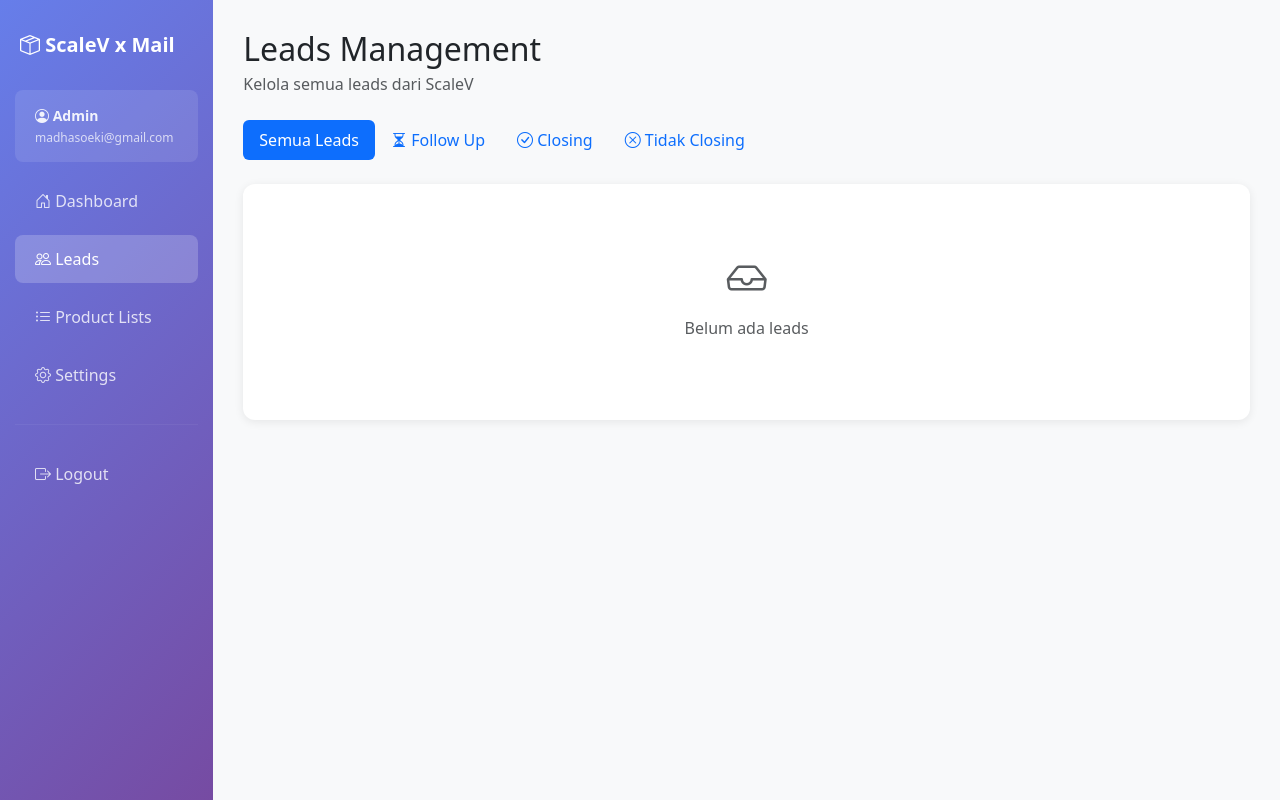
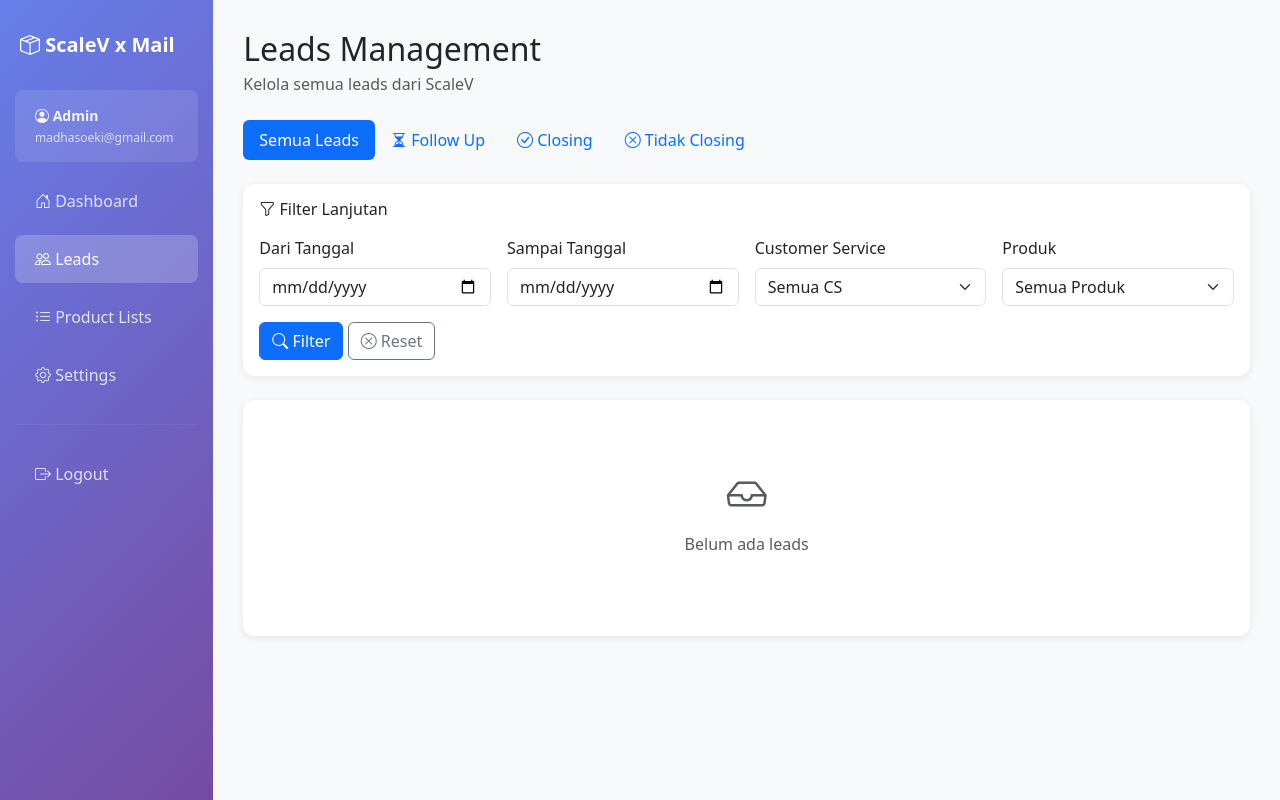
Before and after one commit to madhasoeki/scalevxmailketing, a Flask app: page /leads in a window 1280 px wide. Run offline with Flask 3, Linux system fonts and the light colour scheme; a user stored in the database is signed in; some libraries are stand-ins or nearby versions.

Commit message:
pagination dan fix filter cs

```diff
--- a/app.py
+++ b/app.py
@@ -355,17 +355,121 @@ def edit_product_list(list_id):
 @app.route('/leads')
 @login_required
 def leads():
-    """Leads management"""
+    """Leads management with pagination and filters"""
+    # Get filter parameters
     status_filter = request.args.get('status', 'all')
+    product_filter = request.args.get('product', '')
+    sales_person_filter = request.args.get('sales_person', '')
+    date_from = request.args.get('date_from', '')
+    date_to = request.args.get('date_to', '')
+    page = request.args.get('page', 1, type=int)
+    per_page = 20  # Items per page
 
-    if status_filter == 'all':
-        leads_query = Lead.query
-    else:
-        leads_query = Lead.query.filter_by(status=status_filter)
+    # Debug logging
+    print(f"\n{'='*60}")
+    print(f"📋 LEADS PAGE - Filter Parameters:")
+    print(f"   Status: {status_filter}")
+    print(f"   Product: {product_filter}")
+    print(f"   Sales Person: {sales_person_filter}")
+    print(f"   Date From: {date_from}")
+    print(f"   Date To: {date_to}")
+    print(f"   Page: {page}")
+    print(f"{'='*60}\n")
 
-    leads_list = leads_query.order_by(Lead.created_at.desc()).all()
+    # Build query
+    leads_query = Lead.query
 
-    return render_template('leads.html', leads=leads_list, status_filter=status_filter)
+    # Status filter
+    if status_filter != 'all':
+        leads_query = leads_query.filter_by(status=status_filter)
+        print(f"✓ Applied status filter: {status_filter}")
+
+    # Product filter (by product name or product list ID)
+    if product_filter:
+        # Try to find product list by name
+        product_lists = ProductList.query.filter(
+            ProductList.product_name.ilike(f'%{product_filter}%')
+        ).all()
+
+        if product_lists:
+            product_ids = [p.id for p in product_lists]
+            leads_query = leads_query.filter(Lead.product_list_id.in_(product_ids))
+            print(f"✓ Applied product filter: {product_filter} (found {len(product_lists)} product lists)")
+        else:
+            print(f"⚠️  Product filter '{product_filter}' matched no product lists")
+
+    # Sales person filter
+    if sales_person_filter:
+        leads_query = leads_query.filter(
+            Lead.sales_person_name.ilike(f'%{sales_person_filter}%')
+        )
+        print(f"✓ Applied sales person filter: {sales_person_filter}")
+
+    # Date range filter
+    if date_from:
+        try:
+            from datetime import datetime
+            date_from_obj = datetime.strptime(date_from, '%Y-%m-%d')
+            leads_query = leads_query.filter(Lead.created_at >= date_from_obj)
+            print(f"✓ Applied date from filter: {date_from}")
+        except ValueError:
+            print(f"⚠️  Invalid date_from format: {date_from}")
+            pass
+
+    if date_to:
+        try:
+            from datetime import datetime
+            date_to_obj = datetime.strptime(date_to, '%Y-%m-%d')
+            # Add 1 day to include the entire end date
+            from datetime import timedelta
+            date_to_obj = date_to_obj + timedelta(days=1)
+            leads_query = leads_query.filter(Lead.created_at < date_to_obj)
+            print(f"✓ Applied date to filter: {date_to}")
+        except ValueError:
+            print(f"⚠️  Invalid date_to format: {date_to}")
+            pass
+
+    # Order by newest first
+    leads_query = leads_query.order_by(Lead.created_at.desc())
+
+    # Count before pagination
+    total_before_pagination = leads_query.count()
+    print(f"\n📊 Query Results: {total_before_pagination} leads matched filters")
+
+    # Paginate
+    pagination = leads_query.paginate(page=page, per_page=per_page, error_out=False)
+    leads_list = pagination.items
+
+    print(f"📄 Page {page}: Showing {len(leads_list)} leads\n")
+
+    # Get unique products and sales people from existing leads for filter dropdowns
+    unique_products = db.session.query(
+        ProductList.product_name
+    ).join(Lead).distinct().order_by(ProductList.product_name).all()
+    unique_products = [p[0] for p in unique_products if p[0]]
+
+    unique_sales_people = db.session.query(
+        Lead.sales_person_name
+    ).filter(Lead.sales_person_name.isnot(None)).distinct().order_by(Lead.sales_person_name).all()
+    unique_sales_people = [s[0] for s in unique_sales_people if s[0]]
+
+    print(f"🎯 Filter Options:")
+    print(f"   Unique Products: {unique_products}")
+    print(f"   Unique Sales People: {unique_sales_people}")
+    print(f"{'='*60}\n")
+
+    return render_template(
+        'leads.html',
+        leads=leads_list,
+        pagination=pagination,
+        status_filter=status_filter,
+        product_filter=product_filter,
+        sales_person_filter=sales_person_filter,
+        date_from=date_from,
+        date_to=date_to,
+        unique_products=unique_products,
+        unique_sales_people=unique_sales_people
+    )
 
 @app.route('/leads/<int:lead_id>')
 @login_required
@@ -375,6 +479,64 @@ def lead_detail(lead_id):
     history = LeadHistory.query.filter_by(lead_id=lead_id).order_by(LeadHistory.created_at.desc()).all()
 
     return render_template('lead_detail.html', lead=lead, history=history)
+
+@app.route('/debug/leads-data')
+@login_required
+def debug_leads_data():
+    """Debug endpoint to check leads and sales person data"""
+    leads = Lead.query.all()
+
+    debug_info = {
+        'total_leads': len(leads),
+        'leads_sample': [],
+        'unique_sales_people_from_db': [],
+        'sales_person_stats': {},
+        'product_lists_with_cs': []
+    }
+
+    # Get sample leads
+    for lead in leads[:10]:  # First 10 leads
+        debug_info['leads_sample'].append({
+            'id': lead.id,
+            'order_id': lead.order_id,
+            'name': lead.name,
+            'email': lead.email,
+            'sales_person_name': lead.sales_person_name,
+            'sales_person_email': lead.sales_person_email,
+            'product_list_id': lead.product_list_id,
+            'product_name': lead.product_list.product_name if lead.product_list else None,
+            'status': lead.status,
+            'created_at': lead.created_at.isoformat() if lead.created_at else None
+        })
+
+    # Get unique sales people from database (same query as in leads route)
+    unique_sp = db.session.query(
+        Lead.sales_person_name
+    ).filter(Lead.sales_person_name.isnot(None)).distinct().order_by(Lead.sales_person_name).all()
+    debug_info['unique_sales_people_from_db'] = [s[0] for s in unique_sp if s[0]]
+
+    # Count leads per sales person
+    for sp_name in debug_info['unique_sales_people_from_db']:
+        count = Lead.query.filter_by(sales_person_name=sp_name).count()
+        debug_info['sales_person_stats'][sp_name] = count
+
+    # Count leads with NULL sales_person_name
+    null_count = Lead.query.filter(Lead.sales_person_name.is_(None)).count()
+    debug_info['sales_person_stats']['NULL (no sales person)'] = null_count
+
+    # Get product lists with their CS configuration
+    product_lists = ProductList.query.all()
+    for pl in product_lists:
+        debug_info['product_lists_with_cs'].append({
+            'id': pl.id,
+            'product_name': pl.product_name,
+            'sales_person_ids': pl.get_sales_person_ids_list(),
+            'sales_person_names': pl.get_sales_person_names_list(),
+            'sales_person_emails': pl.get_sales_person_emails_list(),
+            'is_for_all_sales': pl.is_for_all_sales()
+        })
+
+    return jsonify(debug_info)
 
 @app.route('/leads/<int:lead_id>/test-not-closing', methods=['POST'])
 @login_required
--- a/templates/leads.html
+++ b/templates/leads.html
@@ -36,9 +36,69 @@
     </li>
 </ul>
 
+<!-- Advanced Filters -->
+<div class="card mb-4">
+    <div class="card-body">
+        <h6 class="card-title mb-3">
+            <i class="bi bi-funnel"></i> Filter Lanjutan
+        </h6>
+        <form method="GET" action="{{ url_for('leads') }}" id="filterForm">
+            <input type="hidden" name="status" value="{{ status_filter }}">
+            <div class="row g-3">
+                <div class="col-md-3">
+                    <label for="dateFrom" class="form-label">Dari Tanggal</label>
+                    <input type="date" class="form-control" id="dateFrom" name="date_from" value="{{ date_from }}">
+                </div>
+                <div class="col-md-3">
+                    <label for="dateTo" class="form-label">Sampai Tanggal</label>
+                    <input type="date" class="form-control" id="dateTo" name="date_to" value="{{ date_to }}">
+                </div>
+                <div class="col-md-3">
+                    <label for="salesPerson" class="form-label">Customer Service</label>
+                    <select class="form-select" id="salesPerson" name="sales_person">
+                        <option value="">Semua CS</option>
+                        {% for sp in unique_sales_people %}
+                        <option value="{{ sp }}" {% if sp == sales_person_filter %}selected{% endif %}>
+                            {{ sp }}
+                        </option>
+                        {% endfor %}
+                    </select>
+                </div>
+                <div class="col-md-3">
+                    <label for="product" class="form-label">Produk</label>
+                    <select class="form-select" id="product" name="product">
+                        <option value="">Semua Produk</option>
+                        {% for prod in unique_products %}
+                        <option value="{{ prod }}" {% if prod == product_filter %}selected{% endif %}>
+                            {{ prod }}
+                        </option>
+                        {% endfor %}
+                    </select>
+                </div>
+            </div>
+            <div class="mt-3">
+                <button type="submit" class="btn btn-primary">
+                    <i class="bi bi-search"></i> Filter
+                </button>
+                <a href="{{ url_for('leads', status=status_filter) }}" class="btn btn-outline-secondary">
+                    <i class="bi bi-x-circle"></i> Reset
+                </a>
+            </div>
+        </form>
+    </div>
+</div>
+
 <div class="card">
     <div class="card-body">
-        {% if leads %}
+        {% if pagination.total > 0 %}
+        <!-- Results Info -->
+        <div class="mb-3 text-muted">
+            <small>
+                Menampilkan {{ ((pagination.page - 1) * 20) + 1 }} - {{ min(pagination.page * 20, pagination.total) }}
+                dari {{ pagination.total }} leads
+            </small>
+        </div>
+
         <div class="table-responsive">
             <table class="table table-hover">
                 <thead>
@@ -47,6 +107,7 @@
                         <th>Email</th>
                         <th>Telepon</th>
                         <th>Produk</th>
+                        <th>CS</th>
                         <th>Status</th>
                         <th>Order ID</th>
                         <th>Tanggal</th>
@@ -59,7 +120,8 @@
                         <td><strong>{{ lead.name }}</strong></td>
                         <td>{{ lead.email }}</td>
                         <td>{{ lead.phone or '-' }}</td>
-                        <td>{{ lead.product_list.product_name }}</td>
+                        <td>{{ lead.product_list.product_name if lead.product_list else '-' }}</td>
+                        <td>{{ lead.sales_person_name or '-' }}</td>
                         <td>
                             {% if lead.status == 'follow_up' %}
                                 <span class="badge bg-warning text-dark badge-status">
@@ -105,11 +167,53 @@
                 </tbody>
             </table>
         </div>
+
+        <!-- Pagination -->
+        {% if pagination.pages > 1 %}
+        <nav aria-label="Page navigation" class="mt-4">
+            <ul class="pagination justify-content-center">
+                <!-- Previous Button -->
+                <li class="page-item {% if not pagination.has_prev %}disabled{% endif %}">
+                    <a class="page-link"
+                       href="{{ url_for('leads', status=status_filter, product=product_filter, sales_person=sales_person_filter, date_from=date_from, date_to=date_to, page=pagination.prev_num) if pagination.has_prev else '#' }}">
+                        <i class="bi bi-chevron-left"></i> Previous
+                    </a>
+                </li>
+
+                <!-- Page Numbers -->
+                {% for page_num in pagination.iter_pages(left_edge=1, right_edge=1, left_current=1, right_current=2) %}
+                    {% if page_num %}
+                        <li class="page-item {% if page_num == pagination.page %}active{% endif %}">
+                            <a class="page-link"
+                               href="{{ url_for('leads', status=status_filter, product=product_filter, sales_person=sales_person_filter, date_from=date_from, date_to=date_to, page=page_num) }}">
+                                {{ page_num }}
+                            </a>
+                        </li>
+                    {% else %}
+                        <li class="page-item disabled">
+                            <span class="page-link">...</span>
+                        </li>
+                    {% endif %}
+                {% endfor %}
+
+                <!-- Next Button -->
+                <li class="page-item {% if not pagination.has_next %}disabled{% endif %}">
+                    <a class="page-link"
+                       href="{{ url_for('leads', status=status_filter, product=product_filter, sales_person=sales_person_filter, date_from=date_from, date_to=date_to, page=pagination.next_num) if pagination.has_next else '#' }}">
+                        Next <i class="bi bi-chevron-right"></i>
+                    </a>
+                </li>
+            </ul>
+        </nav>
+        {% endif %}
+
         {% else %}
         <div class="text-center py-5 text-muted">
             <i class="bi bi-inbox fs-1"></i>
             <p class="mt-2">
-                {% if status_filter == 'all' %}
+                {% if date_from or date_to or product_filter or sales_person_filter %}
+                    Tidak ada leads yang sesuai dengan filter yang dipilih
+                {% elif status_filter == 'all' %}
                     Belum ada leads
                 {% else %}
                     Tidak ada leads dengan status ini
```
